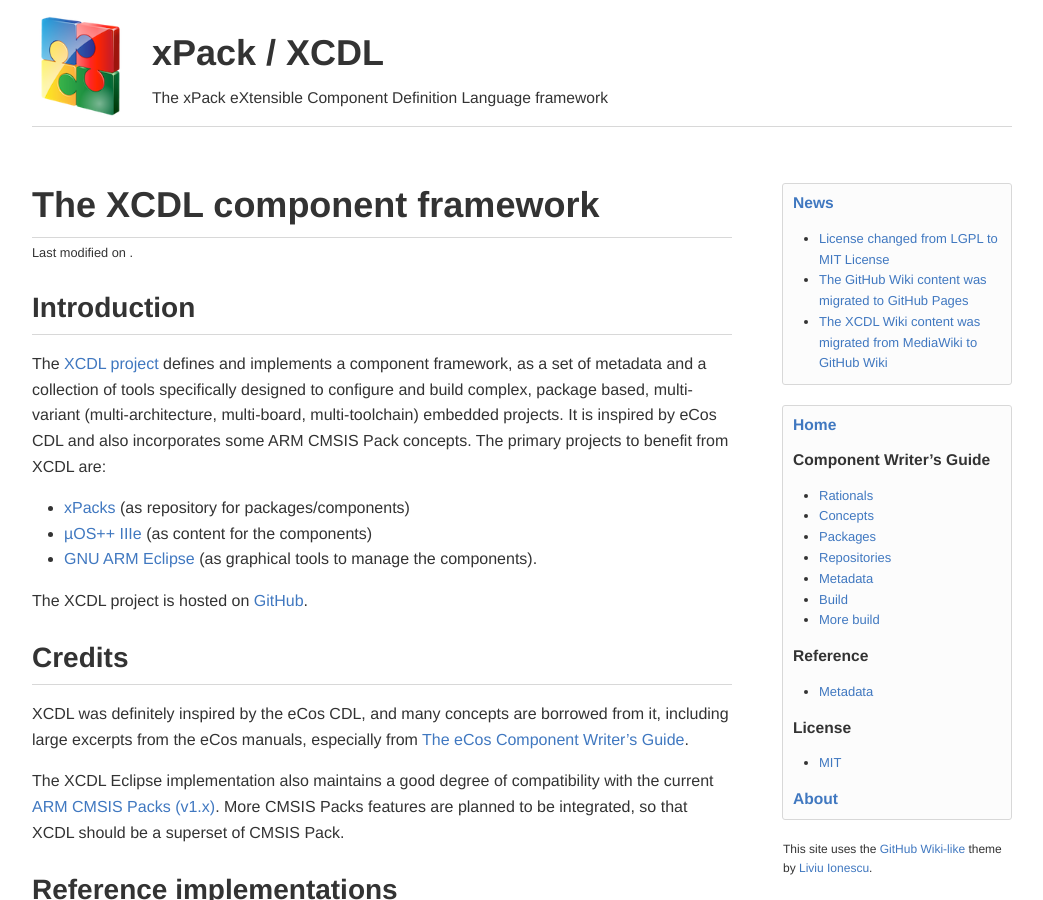
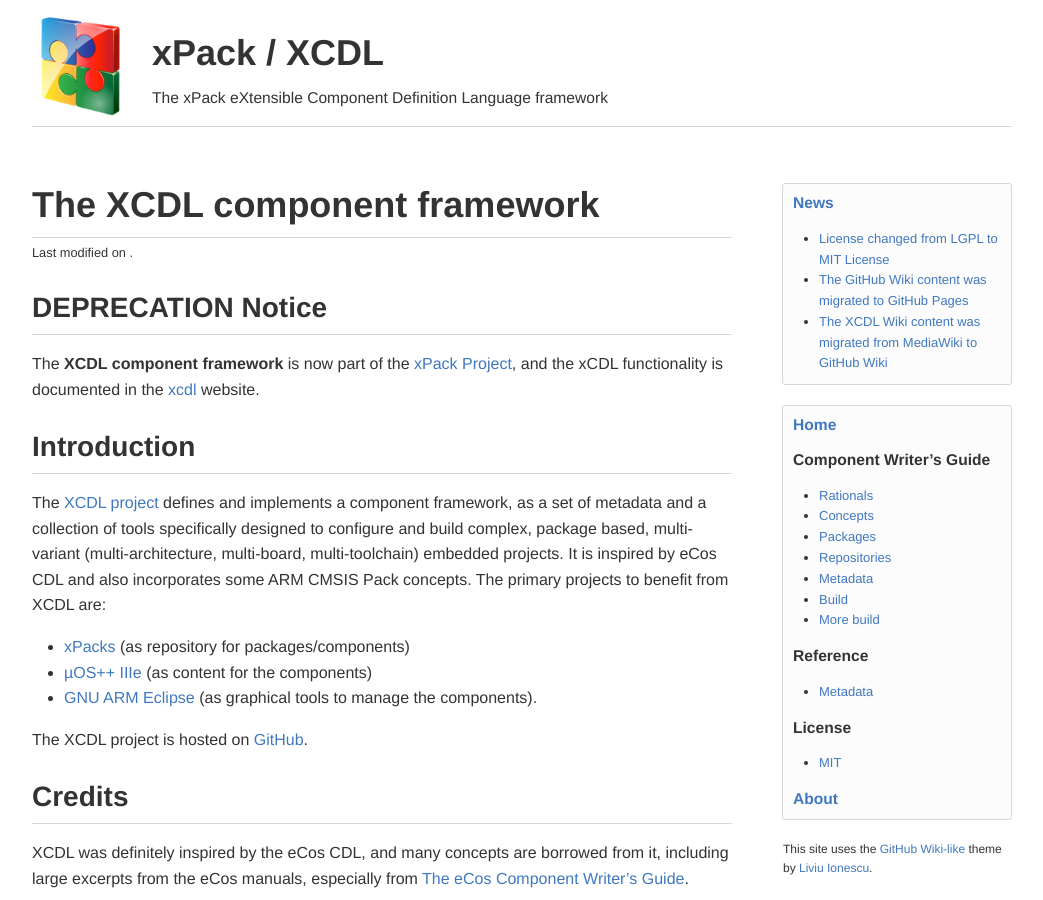
Before and after one commit to xcdl/xcdl.github.io-source, a Jekyll site: the page built from pages/home.md, in a window 1280 px wide and 900 px high. Shown: the whole window, without its empty margins (118-1161 px from the left). Built offline with Jekyll 4.4.1, drawn with Linux system fonts in a browser that asks for light colours; comment, search, counter and statistics services are not loaded.

Commit message:
home.md: add deprecation notice

```diff
--- a/pages/home.md
+++ b/pages/home.md
@@ -4,6 +4,13 @@ title:  "The XCDL component framework"
 permalink: /
 author: Liviu Ionescu
 ---
+
+## DEPRECATION Notice
+
+The **XCDL component framework** is now part of the
+[xPack Project](https://xpack.github.io), and
+the xCDL functionality is documented in the
+[xcdl](https://xpack.github.io/xcdl/) website.
 
 ## Introduction
 
```
